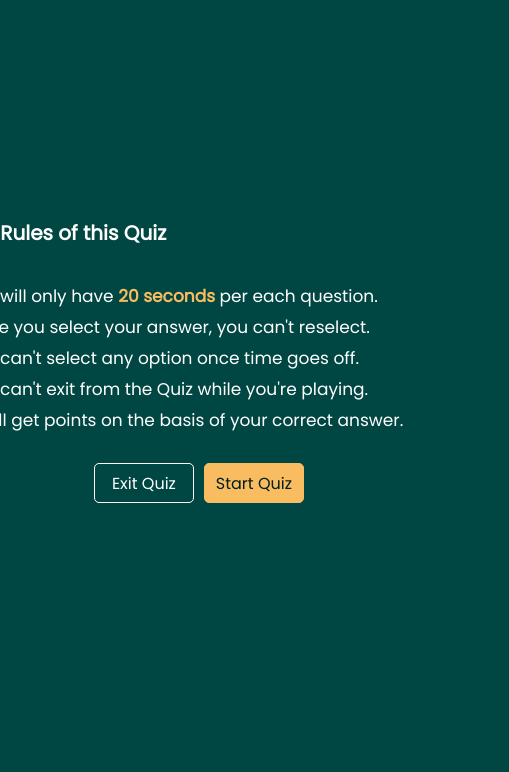
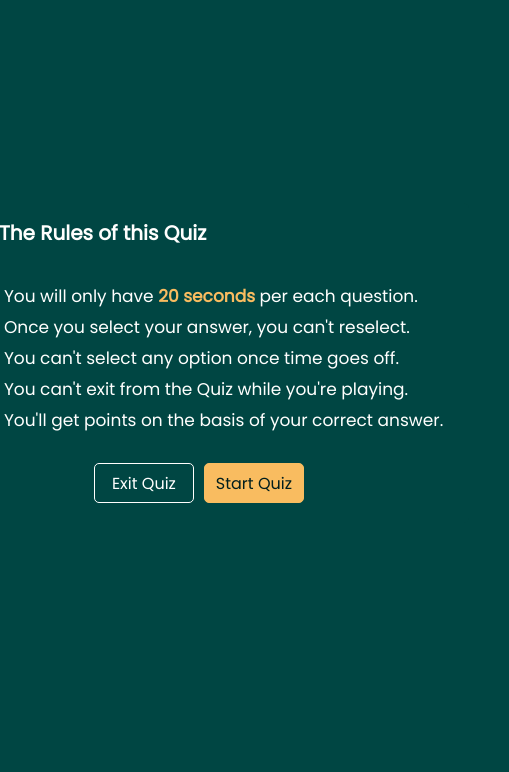
Before and after one commit to Code-Institute-Submissions/Jambrisak-Quiz-Application_JanResub, a plain HTML site: page index.html in a window 390 px wide. Both pictures are taken after a click on the element "Play the quiz". Shown: the top 772 px of the page, 509 px wide, since content can reach past the window. Drawn offline with Linux system fonts and the light colour scheme.

Commit message:
add media query for responsivness

```diff
--- a/assets/css/style.css
+++ b/assets/css/style.css
@@ -112,6 +112,8 @@ body
 }
 .modal_title
 {
+    position: relative;
+    left: 40px;
     font-size: 20px;
     width: 100%;
     height: 60px;
@@ -124,6 +126,8 @@ body
 .modal_list
 {
     padding: 15px 35px;
+    position: relative;
+    left: 40px;
 }
 .modal_info
 {
@@ -481,3 +485,28 @@ footer .next_question_btn:hover
 {
 	color: #fffffe;
 }
+/*Responsive*/
+@media (min-width: 320px)
+{
+
+}
+@media (min-width: 568px)
+{
+
+}
+@media (min-width: 768px)
+{
+
+}
+@media (min-width: 1024px)
+{
+
+}
+@media (min-width: 1920px)
+{
+
+}
+@media (min-width: 2560px)
+{
+
+}
```
